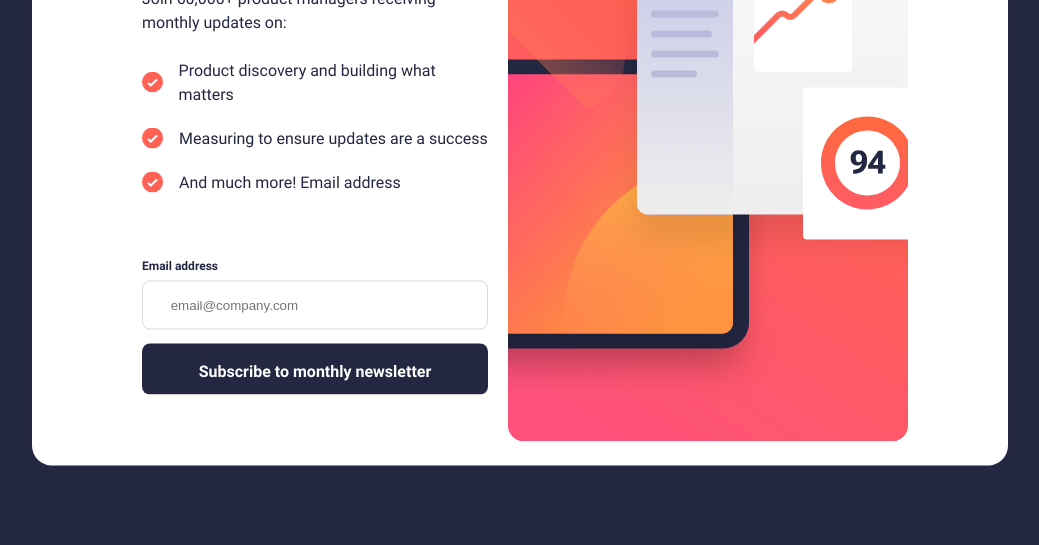
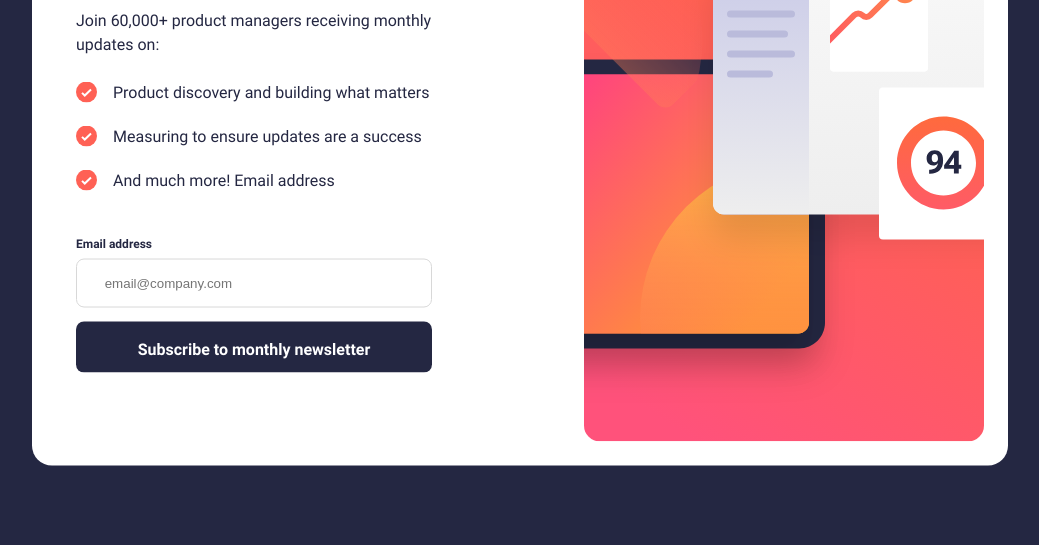
Before and after one commit to Zanitta-Essel-Quaicoe/NewsLetterSign-up, a plain HTML site: page index.html in a window 1280 px wide. Shown: the part 255-800 px from the top of the page, without its empty margins (120-1159 px from the left). Drawn offline with Linux system fonts and the light colour scheme.

Commit message:
feat: formatted main page

```diff
--- a/styles.css
+++ b/styles.css
@@ -36,7 +36,9 @@ body{
 }
 
 @media (min-width:729px) {
-
+  .form{
+    padding-left: 20px;
+  }
 .content {
   overflow: hidden;
   position: absolute;
@@ -47,7 +49,7 @@ body{
   background: white;
   display: flex;
   flex-wrap: wrap;
-  justify-content: center;
+  justify-content: space-between;
   align-items: center;
   padding: 24px;
   border-radius: 20px;
@@ -98,6 +100,7 @@ ul img{
 
 .right-side img{
   height: 593px;
+
 }
 
 label h3{
@@ -106,10 +109,7 @@ label h3{
   font-size: 12px;
   margin-bottom: 8px;
 }
-.form{
-  padding: 10px;
-  margin-right: 10px;
-}
+
 .form label{
   display: flex;
   flex-direction: column;
@@ -265,7 +265,6 @@ section{
     display: flex;
     flex-direction: column;
     justify-content: center;
-
     padding: 10px;
   }
 
```
